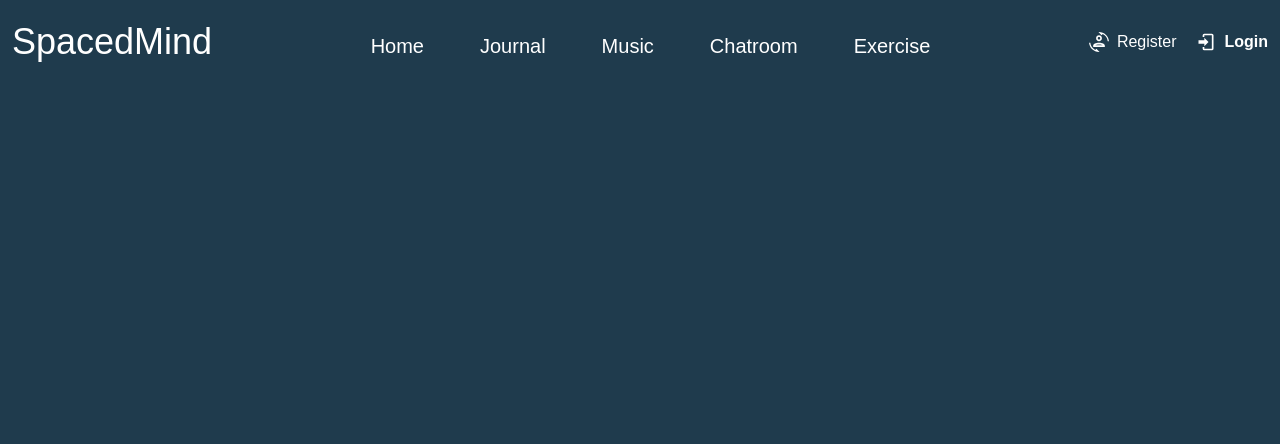
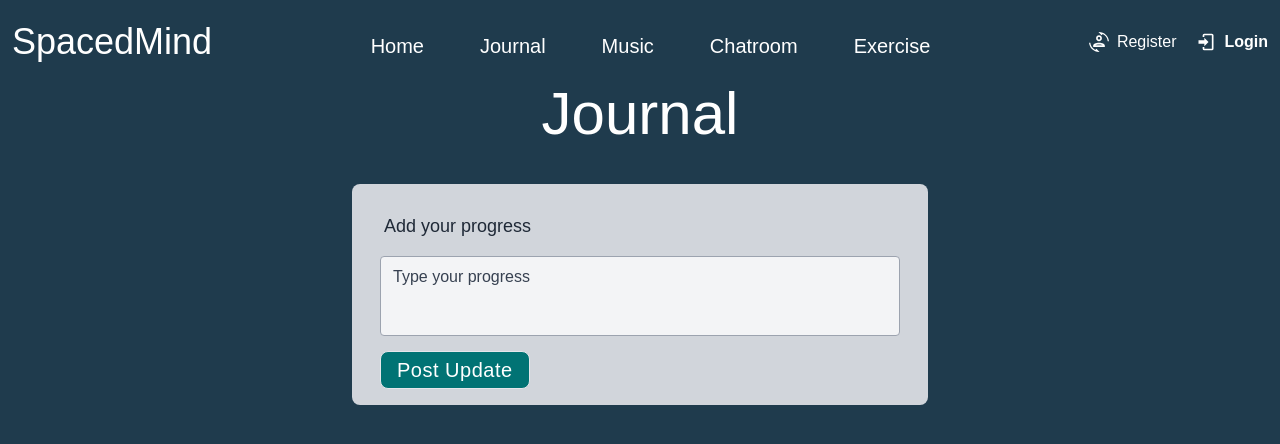
Before and after one commit to Tanya2303/SpacedMind-Tanya, a React (Vite) app in the folder client/: page /journal in a window 1280 px wide. Shown: the top 444 px of the page. Built offline with nearby package versions, Linux system fonts and the light colour scheme.

Commit message:
Add Journal page

```diff
--- /dev/null
+++ b/client/src/pages/Journal.jsx
@@ -0,0 +1,24 @@
+import React from 'react'
+
+export default function Journal() {
+    return (
+        <div>
+            <div className='text-center text-6xl font-base text-white'>Journal</div>
+
+            <div className='grid place-items-center py-10'>
+                <div class="flex flex-wrap -mx-3 mb-6 bg-gray-300 w-[36rem] rounded-lg p-4">
+                    <h2 class="px-4 pt-3 pb-2 text-gray-800 text-lg">Add your progress</h2>
+                    <div class="w-full md:w-full px-3 mb-2 mt-2">
+                        <textarea class="bg-gray-100 rounded border border-gray-400 leading-normal resize-none w-full h-20 py-2 px-3 font-medium placeholder-gray-700 focus:outline-none focus:bg-white" name="body" placeholder='Type your progress' required></textarea>
+                    </div>
+                    <div class="w-full md:w-full flex items-start px-3">
+                        <div class="-mr-1">
+                            <input type='submit' class="bg-tertiary text-white font-medium py-1 px-4 border text-xl rounded-lg tracking-wide mr-1 cursor-pointer" value='Post Update' />
+                        </div>
+                    </div>
+                </div>
+            </div>
+
+        </div>
+    )
+}
--- a/client/src/routes/Index.jsx
+++ b/client/src/routes/index.jsx
@@ -3,6 +3,7 @@ import Navbar from '../components/Navbar';
 import Login from '../pages/Login';
 import Register from '../pages/Register';
 import Home from '../pages/Home';
+import Journal from '../pages/Journal';
 import Music from '../pages/Music';
 import Chatroom from '../pages/Chatroom';
 import Exercise from '../pages/Exercise';
@@ -15,6 +16,7 @@ function Index() {
                 <Route path="/login" element={<Login />} />
                 <Route path='/register' element={<Register />} />
                 <Route path="/" element={<Home />} />
+                <Route path="/journal" element={<Journal />} />
                 <Route path="/music" element={<Music />} />
                 <Route path="/chatroom" element={<Chatroom />} />
                 <Route path="/exercise" element={<Exercise />} />
```
